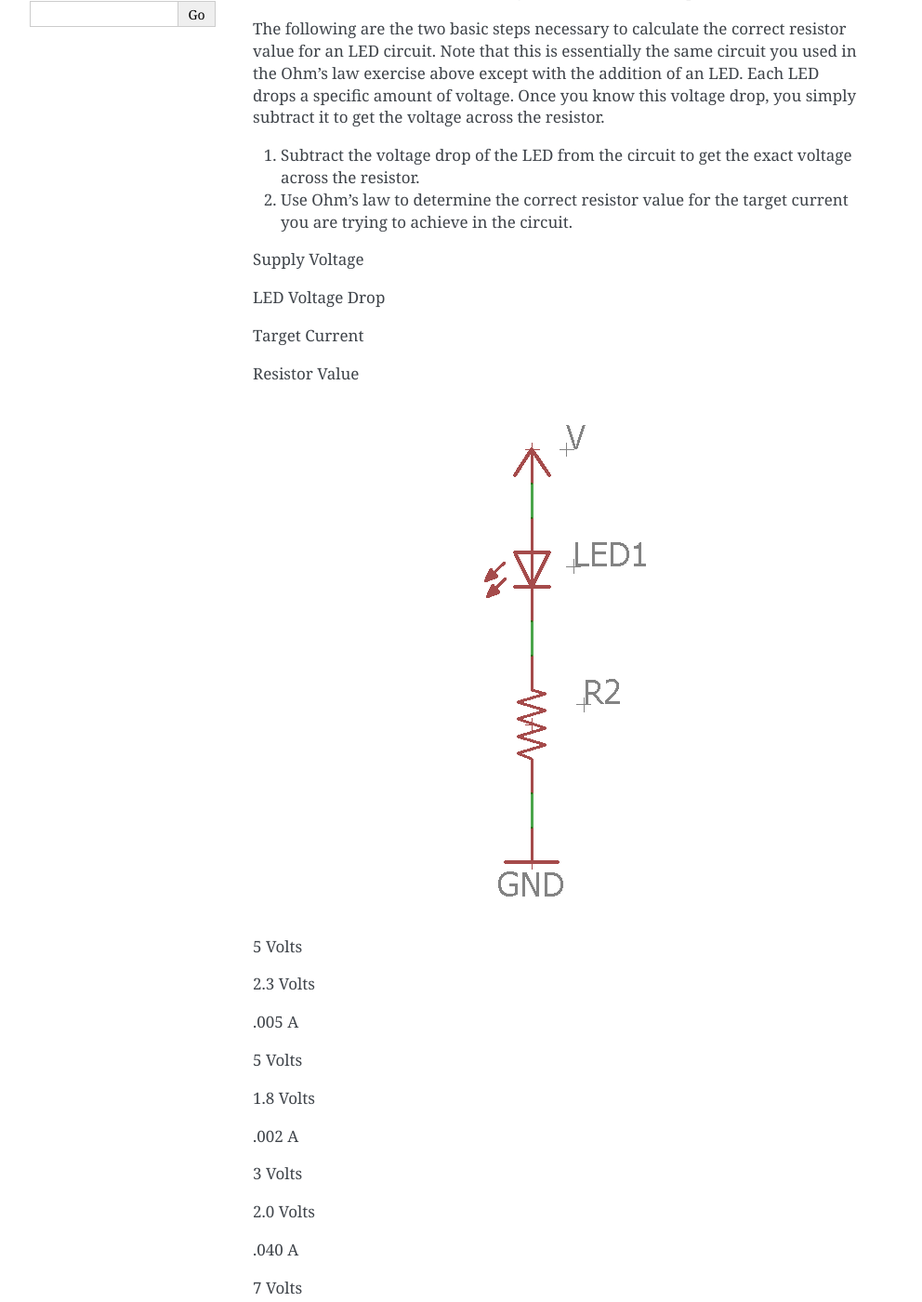
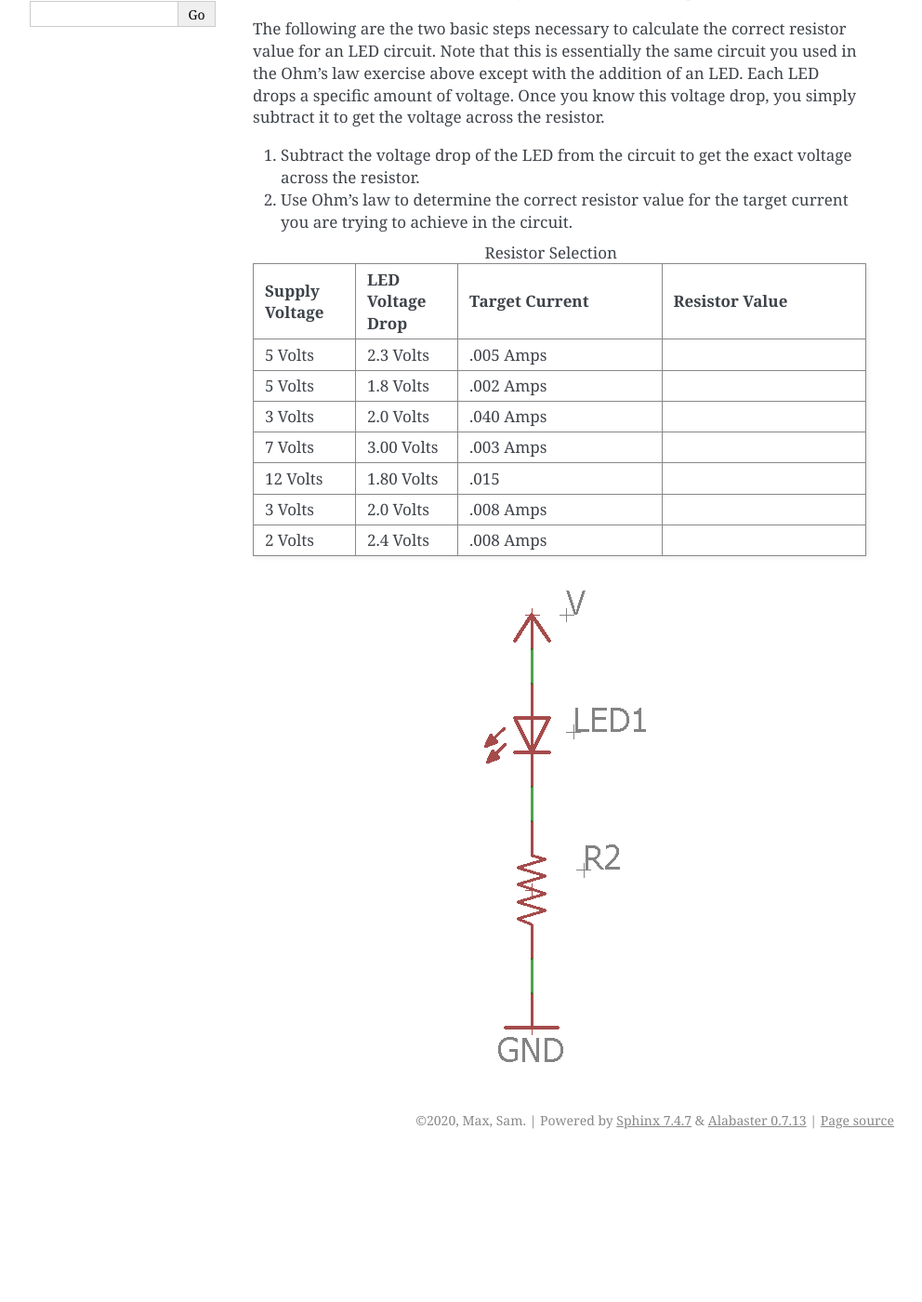
Before and after one commit to maxtkc/mvths-wiki, a Sphinx documentation site: the page built from docs/018-resistors-and-leds.rst, in a window 1280 px wide and 1400 px high, scrolled down 268 px. Shown: the whole window at 93% size, without its empty margins (148-1140 px from the left). Built offline with Sphinx 7.4.7, drawn with Linux system fonts in a browser that asks for light colours; after the commit the page ends 1512 px from its top, so only the background shows below that; some of the changed text lies outside the part shown.

Commit message:
Update 018-resistors-and-leds.rst

```diff
--- a/docs/018-resistors-and-leds.rst
+++ b/docs/018-resistors-and-leds.rst
@@ -22,55 +22,44 @@ across the resistor.
 2. Use Ohm’s law to determine the correct resistor value for the target
    current you are trying to achieve in the circuit.
 
-Supply Voltage
+.. list-table:: Resistor Selection
+   :widths: 25 25 50 50
+   :header-rows: 1
 
-LED Voltage Drop
+   * - Supply Voltage
+     - LED Voltage Drop
+     - Target Current
+     - Resistor Value
+   * - 5 Volts
+     - 2.3 Volts
+     - .005 Amps
+     -
+   * - 5 Volts
+     - 1.8 Volts
+     - .002 Amps
+     -
+   * - 3 Volts
+     - 2.0 Volts
+     - .040 Amps
+     -
+   * - 7 Volts
+     - 3.00 Volts
+     - .003 Amps
+     -
+   * - 12 Volts
+     - 1.80 Volts
+     - .015
+     -
+   * - 3 Volts
+     - 2.0 Volts
+     - .008 Amps
+     -
+   * - 2 Volts
+     - 2.4 Volts
+     - .008 Amps
+     -
 
-Target Current
 
-Resistor Value
 
 .. figure:: images/image22.png
    :alt:
-
-5 Volts
-
-2.3 Volts
-
-.005 A
-
-5 Volts
-
-1.8 Volts
-
-.002 A
-
-3 Volts
-
-2.0 Volts
-
-.040 A
-
-7 Volts
-
-3.0 Volts
-
-.003 A
-
-12 Volts
-
-1.8 Volts
-
-.015 A
-
-3 Volts
-
-2.0 Volts
-
-.008 A
-
-6 Volts
-
-3.0 Volts
-
-.003 A
```
